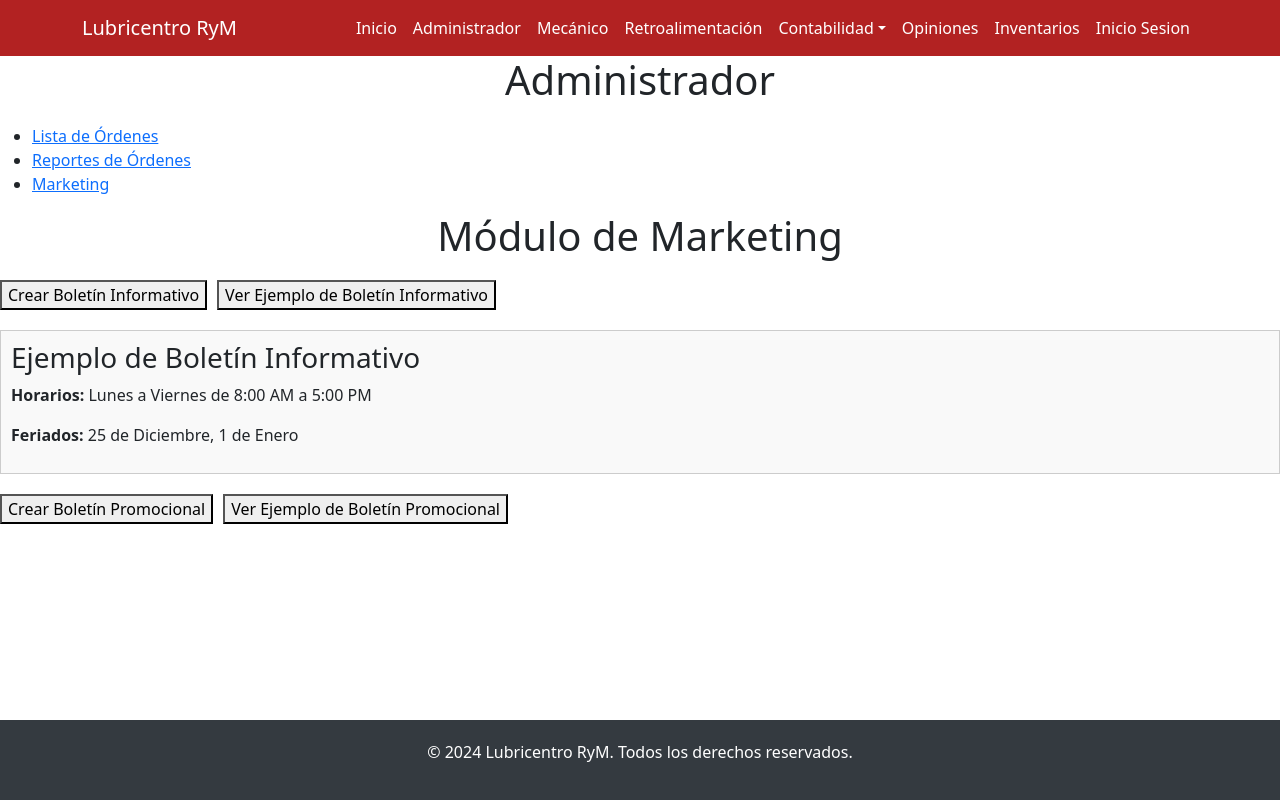
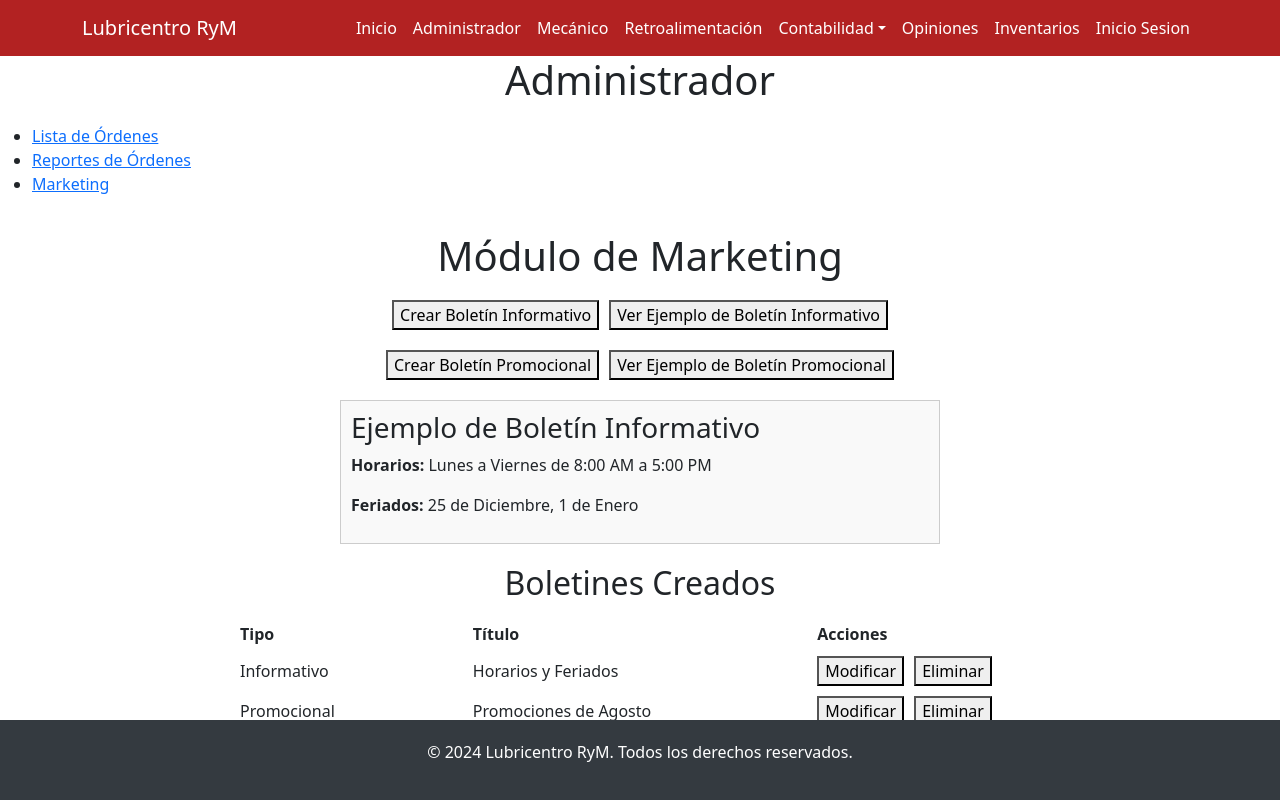
Before and after one commit to bacosta30762/ProyectoFinalFidelitas, a React (Create React App) app in the folder web-page-lubricentro/: page /admin/marketing in a window 1280 px wide. Both pictures are taken after a click on the button "Ver Ejemplo de Boletín Informativo". Built offline with nearby package versions, Linux system fonts and the light colour scheme; what @react-pdf/renderer would draw is missing.

Commit message:
marketing
botones y orden

```diff
--- a/web-page-lubricentro/src/components/admin/MarketingModule.jsx
+++ b/web-page-lubricentro/src/components/admin/MarketingModule.jsx
@@ -1,24 +1,54 @@
 import React, { useState } from "react";
 
 const MarketingModule = () => {
-  // Estados para manejar la visibilidad de los ejemplos
+  const [newsletters, setNewsletters] = useState([
+    { id: 1, tipo: "Informativo", titulo: "Horarios y Feriados" },
+    { id: 2, tipo: "Promocional", titulo: "Promociones de Agosto" },
+  ]);
+
   const [showInformativeExample, setShowInformativeExample] = useState(false);
   const [showPromotionalExample, setShowPromotionalExample] = useState(false);
+  const [editingNewsletter, setEditingNewsletter] = useState(null);
+  const [newTitle, setNewTitle] = useState("");
 
-  // Función para manejar la visualización del ejemplo informativo
   const toggleInformativeExample = () => {
     setShowInformativeExample(!showInformativeExample);
   };
 
-  // Función para manejar la visualización del ejemplo promocional
   const togglePromotionalExample = () => {
     setShowPromotionalExample(!showPromotionalExample);
   };
 
+  const deleteNewsletter = (id) => {
+    setNewsletters(newsletters.filter((newsletter) => newsletter.id !== id));
+  };
+
+  const startEditing = (newsletter) => {
+    setEditingNewsletter(newsletter.id);
+    setNewTitle(newsletter.titulo);
+  };
+
+  const saveNewsletter = (id) => {
+    setNewsletters(
+      newsletters.map((newsletter) =>
+        newsletter.id === id ? { ...newsletter, titulo: newTitle } : newsletter
+      )
+    );
+    setEditingNewsletter(null);
+    setNewTitle("");
+  };
+
   return (
-    <div>
-      <h1>Módulo de Marketing</h1>
-      <div style={{ marginBottom: "20px" }}>
+    <div style={{ padding: "20px" }}>
+      <h1 style={{ textAlign: "center" }}>Módulo de Marketing</h1>
+
+      <div
+        style={{
+          display: "flex",
+          justifyContent: "center",
+          marginBottom: "20px",
+        }}
+      >
         <button
           onClick={() =>
             alert("Funcionalidad de crear boletín informativo próximamente")
@@ -32,26 +62,15 @@ const MarketingModule = () => {
         >
           Ver Ejemplo de Boletín Informativo
         </button>
-        {showInformativeExample && (
+      </div>
+
       <div
         style={{
-              marginTop: "20px",
-              padding: "10px",
-              border: "1px solid #ccc",
-              backgroundColor: "#f9f9f9",
+          display: "flex",
+          justifyContent: "center",
+          marginBottom: "20px",
         }}
       >
-            <h3>Ejemplo de Boletín Informativo</h3>
-            <p>
-              <strong>Horarios:</strong> Lunes a Viernes de 8:00 AM a 5:00 PM
-            </p>
-            <p>
-              <strong>Feriados:</strong> 25 de Diciembre, 1 de Enero
-            </p>
-          </div>
-        )}
-      </div>
-      <div style={{ marginBottom: "20px" }}>
         <button
           onClick={() =>
             alert("Funcionalidad de crear boletín promocional próximamente")
@@ -65,27 +84,110 @@ const MarketingModule = () => {
         >
           Ver Ejemplo de Boletín Promocional
         </button>
+      </div>
+
+      {showInformativeExample && (
+        <div
+          style={{
+            margin: "20px auto",
+            padding: "10px",
+            border: "1px solid #ccc",
+            backgroundColor: "#f9f9f9",
+            maxWidth: "600px",
+          }}
+        >
+          <h3>Ejemplo de Boletín Informativo</h3>
+          <p>
+            <strong>Horarios:</strong> Lunes a Viernes de 8:00 AM a 5:00 PM
+          </p>
+          <p>
+            <strong>Feriados:</strong> 25 de Diciembre, 1 de Enero
+          </p>
+        </div>
+      )}
+
       {showPromotionalExample && (
         <div
           style={{
-              marginTop: "20px",
+            margin: "20px auto",
             padding: "10px",
             border: "1px solid #ccc",
             backgroundColor: "#f9f9f9",
+            maxWidth: "600px",
           }}
         >
           <h3>Ejemplo de Boletín Promocional</h3>
           <p>
-              <strong>Promoción:</strong> 20% de descuento en servicios de
-              cambio de aceite durante el mes de Agosto.
+            <strong>Promoción:</strong> 20% de descuento en servicios de cambio
+            de aceite durante el mes de Agosto.
           </p>
           <p>
-              <strong>Promoción:</strong> 2x1 en revisiones de frenos hasta el
-              15 de Septiembre.
+            <strong>Promoción:</strong> 2x1 en revisiones de frenos hasta el 15
+            de Septiembre.
           </p>
         </div>
       )}
+
+      <h2 style={{ textAlign: "center" }}>Boletines Creados</h2>
+      {newsletters.length > 0 ? (
+        <div
+          style={{
+            maxWidth: "800px",
+            margin: "0 auto",
+            display: "grid",
+            gridTemplateColumns: "2fr 3fr 2fr",
+            gap: "10px",
+            alignItems: "center",
+          }}
+        >
+          <div>
+            <strong>Tipo</strong>
           </div>
+          <div>
+            <strong>Título</strong>
+          </div>
+          <div>
+            <strong>Acciones</strong>
+          </div>
+
+          {newsletters.map((newsletter) => (
+            <React.Fragment key={newsletter.id}>
+              <div>{newsletter.tipo}</div>
+              <div>
+                {editingNewsletter === newsletter.id ? (
+                  <input
+                    type="text"
+                    value={newTitle}
+                    onChange={(e) => setNewTitle(e.target.value)}
+                    style={{ width: "100%" }}
+                  />
+                ) : (
+                  newsletter.titulo
+                )}
+              </div>
+              <div>
+                {editingNewsletter === newsletter.id ? (
+                  <button onClick={() => saveNewsletter(newsletter.id)}>
+                    Guardar
+                  </button>
+                ) : (
+                  <button onClick={() => startEditing(newsletter)}>
+                    Modificar
+                  </button>
+                )}
+                <button
+                  onClick={() => deleteNewsletter(newsletter.id)}
+                  style={{ marginLeft: "10px" }}
+                >
+                  Eliminar
+                </button>
+              </div>
+            </React.Fragment>
+          ))}
+        </div>
+      ) : (
+        <div style={{ textAlign: "center" }}>No hay boletines creados.</div>
+      )}
     </div>
   );
 };
```
Lines whose indentation alone changed are shown as unchanged.
